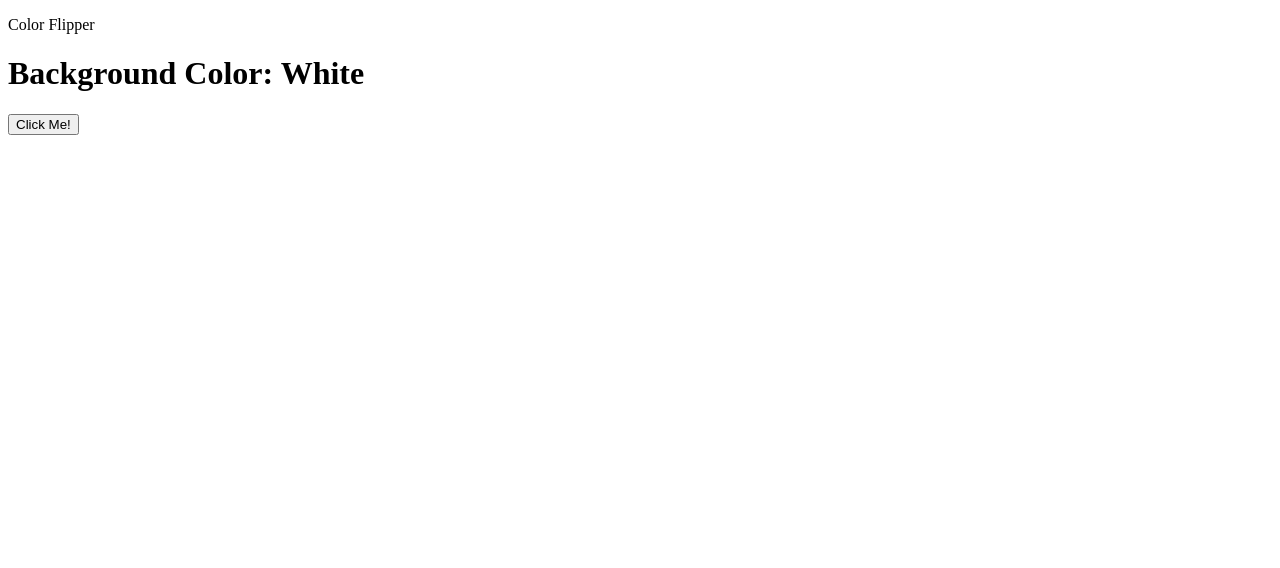
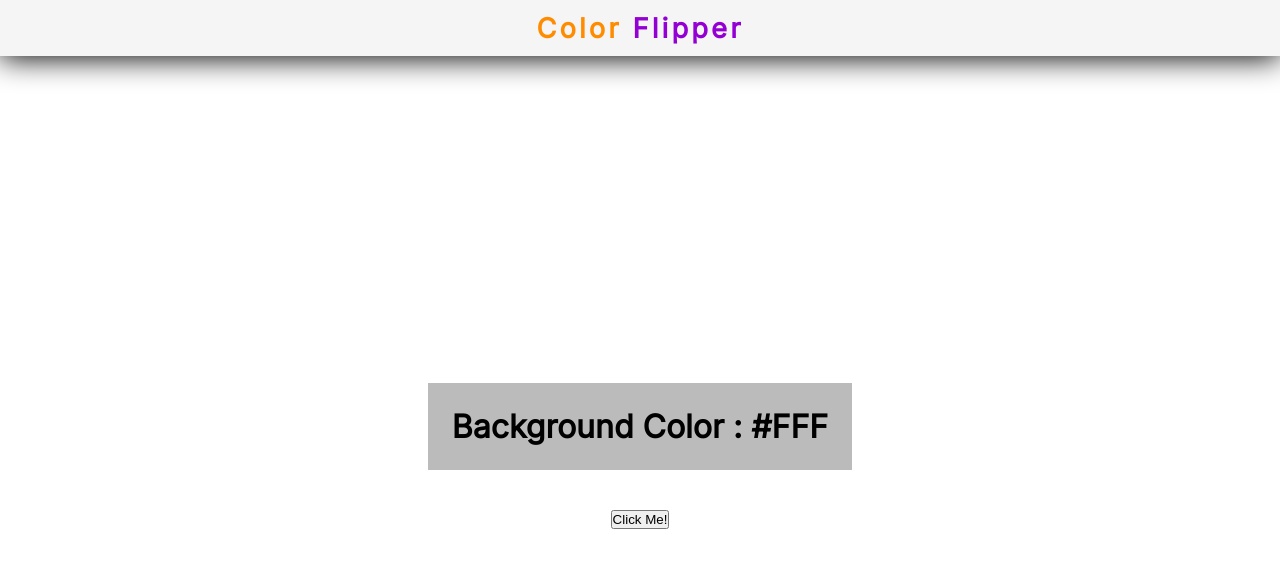
Before and after one commit to vikram-d1/color-flipper, a plain HTML site: page index.html in a window 1280 px wide. Drawn offline with Linux system fonts and the light colour scheme.

Commit message:
major changes applied

```diff
--- a/index.html
+++ b/index.html
@@ -4,6 +4,8 @@
     <meta charset="UTF-8">
     <meta http-equiv="X-UA-Compatible" content="IE=edge">
     <meta name="viewport" content="width=device-width, initial-scale=1.0">
+    <link rel="stylesheet" href="./style.css">
+    <link href="https://fonts.googleapis.com/css2?family=Inter&display=swap" rel="stylesheet">
     <title>Color Flipper</title>
 </head>
 <body>
@@ -15,10 +17,35 @@
 
     <main>
         <div class="container">
-            <h1>Background Color: White</h1>
+            <h1>Background Color : <span class="color">#FFF</span></h1>
         </div>
         <button id="btn">Click Me!</button>
     </main>
 
+
+    <script>
+        const values = [1, 2, 3, 4, 5, 6, 7, 8, 9, 'A', 'B','C', 'D', 'E', 'F'];
+        const button = document.getElementById('btn');
+        const hexCode = document.querySelector('.color');
+
+        function changeColor(){
+            let value = '#';
+            for(let i = 0; i < 6; i++){
+                value += values[getRandom()];
+            }
+            hexCode.textContent = value;
+            document.body.style.backgroundColor = value;
+
+        }
+
+        function getRandom(){
+            return Math.floor(Math.random() * values.length);
+        }
+
+
+
+        button.addEventListener('mouseup', changeColor);
+    </script>
+
 </body>
 </html>
--- a/style.css
+++ b/style.css
@@ -0,0 +1,52 @@
+*{
+    box-sizing: border-box;
+    padding: 0;
+    margin: 0;
+}
+
+html{
+    font-size: 16px;
+    font-family: 'Inter', sans-serif;
+}
+
+body{
+    background-color: white;
+    width: 100%;
+    height: 100vh;
+    overflow: hidden;
+}
+
+nav{
+    background-color: whitesmoke;
+    height: 3.5rem;
+    display: flex;
+    justify-content: center;
+    align-items: center;
+    font-size: 1.7rem;
+    font-weight: 600;
+    letter-spacing: 0.2rem;
+    /* border-bottom: 1ps solid black; */
+    box-shadow: 0 2px 30px black;
+}
+nav .logo p{
+    color: darkorange;
+}
+nav .logo p span{
+    color: darkviolet;
+}
+
+main{
+    display: flex;;
+    justify-content: center;
+    align-items: center;
+    flex-direction: column;
+    width: 100%;
+    height: 100%;
+}
+
+main .container {
+    background-color: rgba(0, 0, 0, 0.267);
+    padding: 1.5rem;
+    margin-bottom: 2.5rem;
+
+}
```
